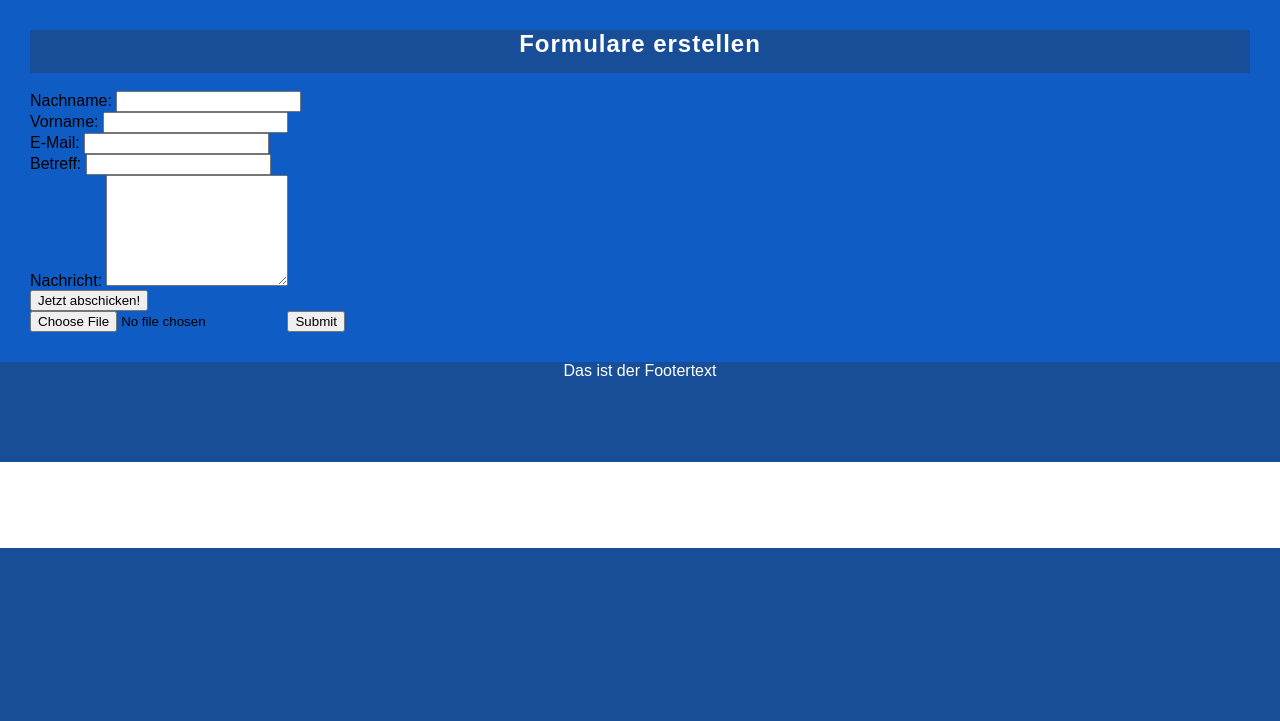
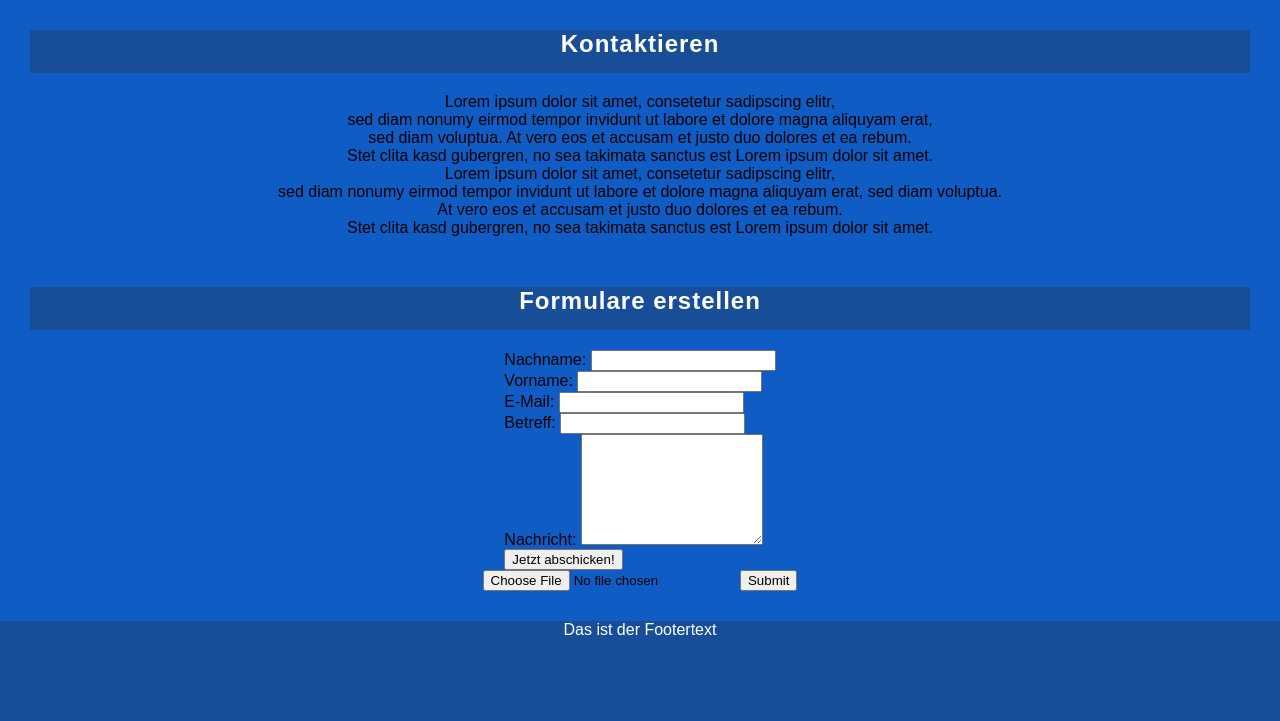
Before and after one commit to peaceable1887/PeaceableMedia, a PHP site: page /index.php?_ijt=contact in a window 1280 px wide. Shown: the part 252-973 px from the top of the page. Before the commit the page ends 800 px from the top, so only its background shows below. Run offline with PHP 8.4, Linux system fonts and the light colour scheme; data that the repository does not hold is empty.

Commit message:
contact überarbeitet

```diff
--- /dev/null
+++ b/public/css/contact.css
@@ -0,0 +1,24 @@
+.textContact
+{
+    margin-top: 20px;
+    margin-bottom: 50px;
+    display: flex;
+    text-align: center;
+    justify-content: center;
+}
+#contact
+{
+    margin-top: 20px;
+    display: flex;
+    align-items: center;
+    justify-content: center;
+}
+#contact button
+{
+
+}
+#upload
+{
+    display: flex;
+    justify-content: center;
+}
--- a/public/css/style.css
+++ b/public/css/style.css
@@ -1,4 +1,3 @@
-
 .logo
 {
     background: var(--color-background-header) ;
@@ -20,13 +19,14 @@ h1
     letter-spacing: 1px;
     padding-bottom: 15px;
 }
-a {
+a
+{
     color: white;
     font-size: 20px;
     font-weight: 300;
     letter-spacing: 2px;
     text-decoration: none;
-    background: var(--color-background-header); /* angegucken wie rgb funktioniert*/
+    background: var(--color-background-header);
     padding: 20px 5px;
     display: inline-block;
     width: 98%;
@@ -38,6 +38,7 @@ a:hover
     color: black;
     background: white;
 }
+
 nav ul {
     border-top: solid 2px white;
     border-bottom: solid 2px white;
--- a/public/php/contact.php
+++ b/public/php/contact.php
@@ -1,5 +1,17 @@
+<h1>Kontaktieren</h1>
+<div class="textContact">
+    <p>Lorem ipsum dolor sit amet, consetetur sadipscing elitr,<br>
+        sed diam nonumy eirmod tempor invidunt ut labore et dolore magna aliquyam erat,<br>
+        sed diam voluptua. At vero eos et accusam et justo duo dolores et ea rebum.<br>
+        Stet clita kasd gubergren, no sea takimata sanctus est Lorem ipsum dolor sit amet.<br>
+        Lorem ipsum dolor sit amet, consetetur sadipscing elitr,<br>
+        sed diam nonumy eirmod tempor invidunt ut labore et dolore magna aliquyam erat, sed diam voluptua.<br>
+        At vero eos et accusam et justo duo dolores et ea rebum.<br>
+        Stet clita kasd gubergren, no sea takimata sanctus est Lorem ipsum dolor sit amet.</p>
+</div>
+
+<h1>Formulare erstellen</h1>
 <div id="contact">
-    <h1>Formulare erstellen</h1><br>
     <form action="index.php?_ijt=contact" method="post">
         <label>Nachname:</label>
         <input type="text" name="nachname" required> <br>
@@ -39,10 +51,12 @@
     }
 ?>
     <!-- Import Files -->
+<div id="upload">
     <form method="post" enctype="multipart/form-data">
         <input type="File" name="file">
         <input type="submit" name="submit">
     </form>
+</div>
 <?php
     include("../files/fileUplaod.php");
 ?>
--- a/public/php/index.php
+++ b/public/php/index.php
@@ -17,6 +17,7 @@
         <link rel="stylesheet" href="../css/startseite.css">
         <link rel="stylesheet" href="../css/media.css">
         <link rel="stylesheet" href="../css/slider.css">
+        <link rel="stylesheet" href="../css/contact.css">
     </head>
 <body>
 <header>
```
Also changed, not shown: public/php/media.php (indentation only), public/php/menu.php (line endings or trailing spaces).
